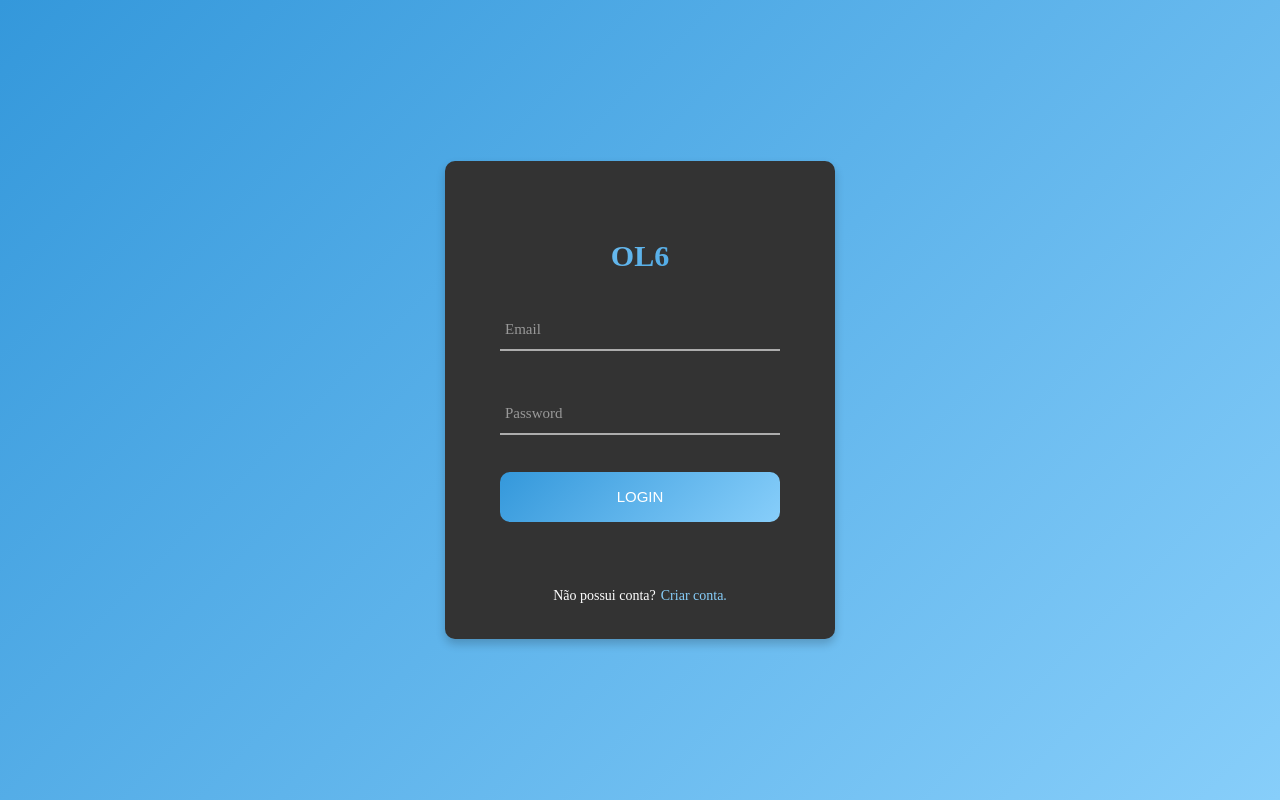
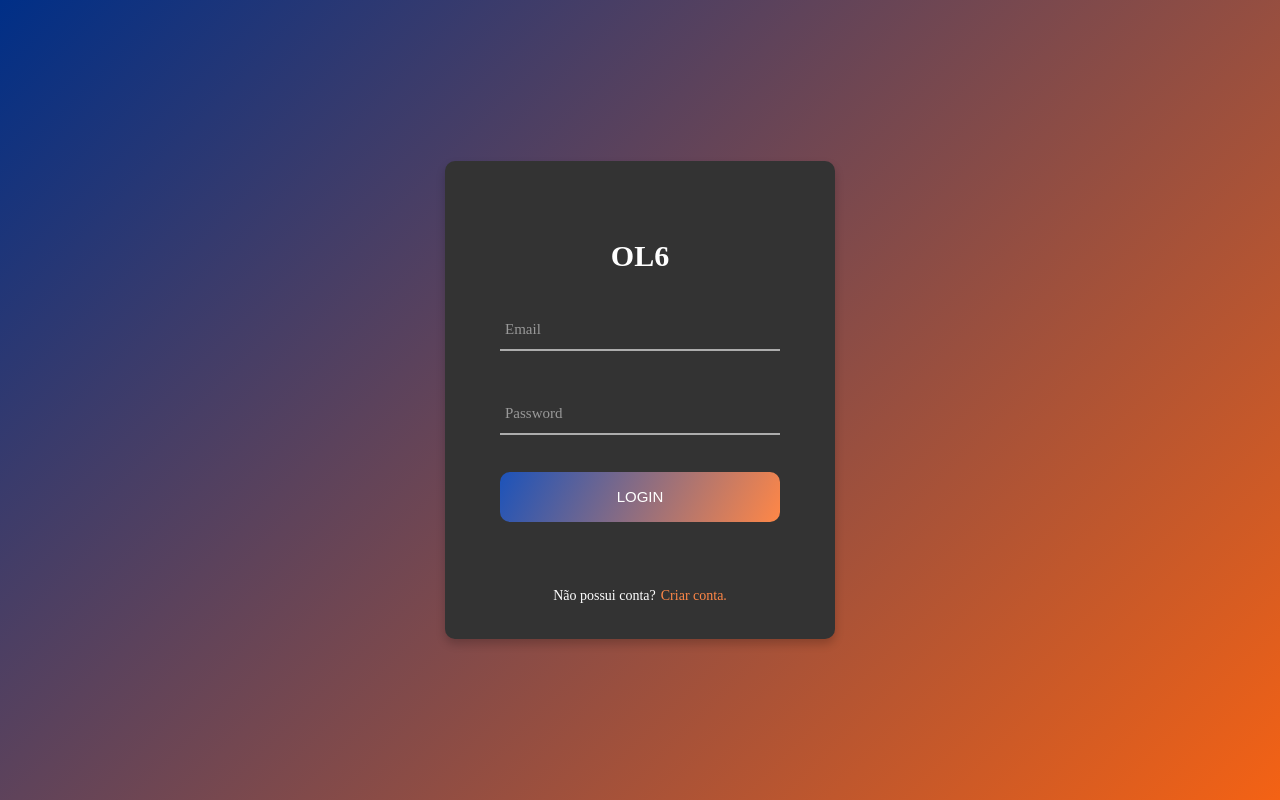
Before and after one commit to Carlosajunior/OL6-Frontend, a React (Vite) app: page /login in a window 1280 px wide. Built offline with nearby package versions, Linux system fonts and the light colour scheme.

Commit message:
feat: modificações nas estilizações de cores

```diff
--- a/src/components/button/styles.css
+++ b/src/components/button/styles.css
@@ -16,10 +16,7 @@
   align-items: center;
   width: 100%;
   height: 50px;
-  background: -webkit-linear-gradient(135deg, #3498db, #87cefa);
-  background: -o-linear-gradient(135deg, #3498db, #87cefa);
-  background: -moz-linear-gradient(135deg, #3498db, #87cefa);
-  background: linear-gradient(135deg, #3498db, #87cefa);
+  background: linear-gradient(117deg, #1c53ba 0%, #ff8747 99.99%, #d94b00 100%);
 }
 [class*="btn-"]:hover {
   cursor: pointer;
--- a/src/components/form/styles.css
+++ b/src/components/form/styles.css
@@ -10,9 +10,7 @@
 [class*="form-title-"] {
   display: block;
   font-size: 30px;
-  background: -webkit-linear-gradient(135deg, #3498db, #87cefa);
-  -webkit-background-clip: text;
-  -webkit-text-fill-color: transparent;
+  color: #ffff;
   line-height: 1.2;
   text-align: center;
   margin-bottom: 30px;
--- a/src/components/input/styles.css
+++ b/src/components/input/styles.css
@@ -38,10 +38,7 @@
   -webkit-transition: all 0.4s;
   -o-transition: all 0.4s;
   -moz-transition: all 0.4s;
-  background: -webkit-linear-gradient(135deg, #3498db, #87cefa);
-  background: -o-linear-gradient(135deg, #3498db, #87cefa);
-  background: -moz-linear-gradient(135deg, #3498db, #87cefa);
-  background: linear-gradient(135deg, #3498db, #87cefa);
+  background: linear-gradient(117deg, #1c53ba 0%, #ff8747 99.99%, #d94b00 100%);
 }
 .focus-input::after {
   font-size: 15px;
--- a/src/components/layout/styles.css
+++ b/src/components/layout/styles.css
@@ -11,7 +11,7 @@
   align-items: center;
   justify-content: center;
   padding: 15px;
-  background-image: linear-gradient(135deg, #3498db, #87cefa);
+  background-image: linear-gradient(135deg, #002f87, #f46214);
 }
 .wrap-login {
   width: 390px;
--- a/src/pages/Login/login-form-styles.css
+++ b/src/pages/Login/login-form-styles.css
@@ -19,7 +19,7 @@
 }
 .link-text-for-signup {
   font-size: 14px;
-  color: #87cefa;
+  color: #ff8747;
   line-height: 1.5;
   text-decoration: none;
 }
--- a/src/pages/Signup/signup-form-styles.css
+++ b/src/pages/Signup/signup-form-styles.css
@@ -19,7 +19,7 @@
 }
 .link-text-for-login {
   font-size: 14px;
-  color: #87cefa;
+  color: #ff8747;
   line-height: 1.5;
   text-decoration: none;
 }
--- a/src/routes/router.tsx
+++ b/src/routes/router.tsx
@@ -10,6 +10,7 @@ export const AppRouter = () => {
         <Route path="/login" element={<LoginForm />}></Route>
         <Route path="/signup" element={<SignUpForm />}></Route>
         <Route path="/home" element={<Home />}></Route>
+        <Route path="/" element={<Home />}></Route>
       </Routes>
     </Router>
   );
```
